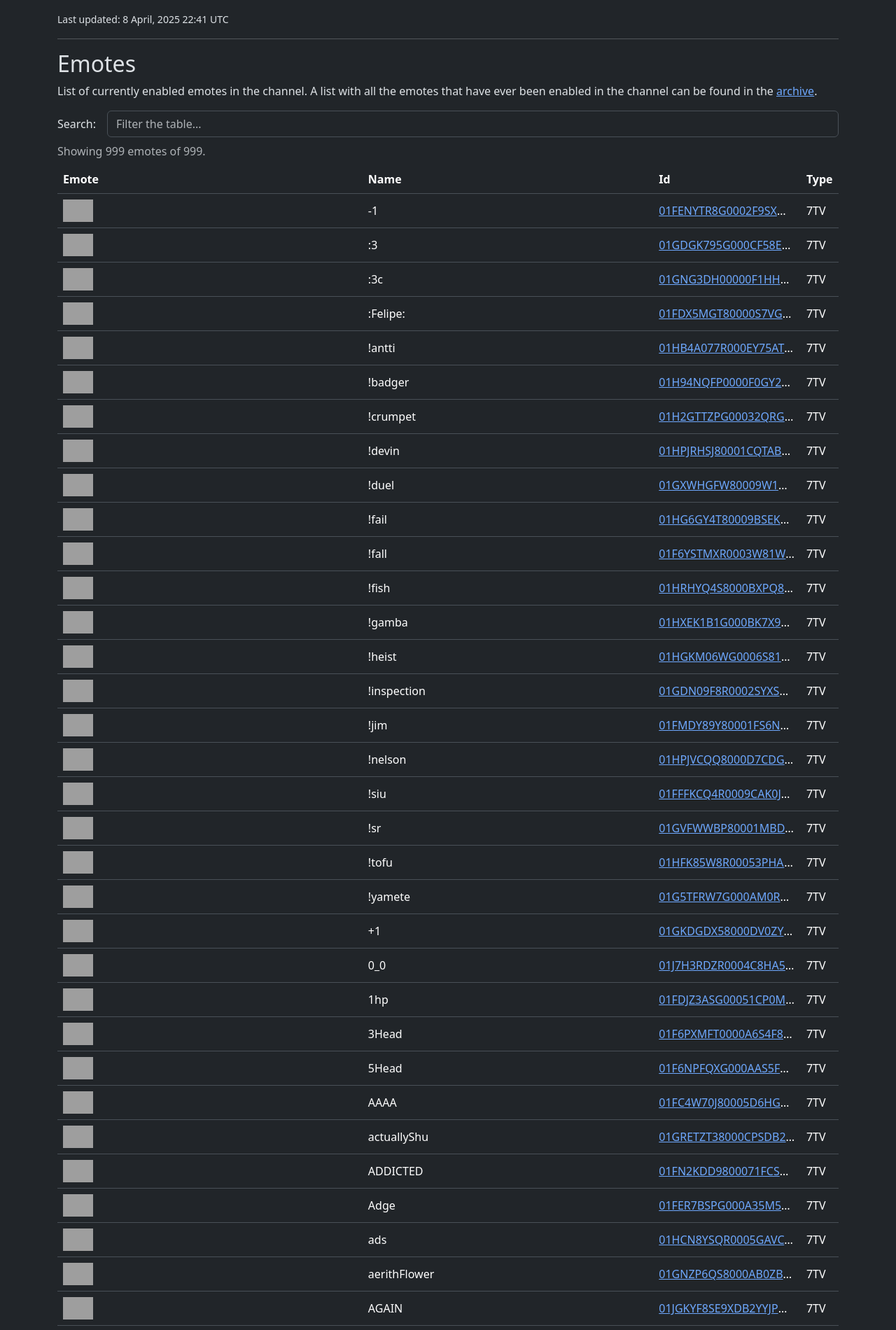
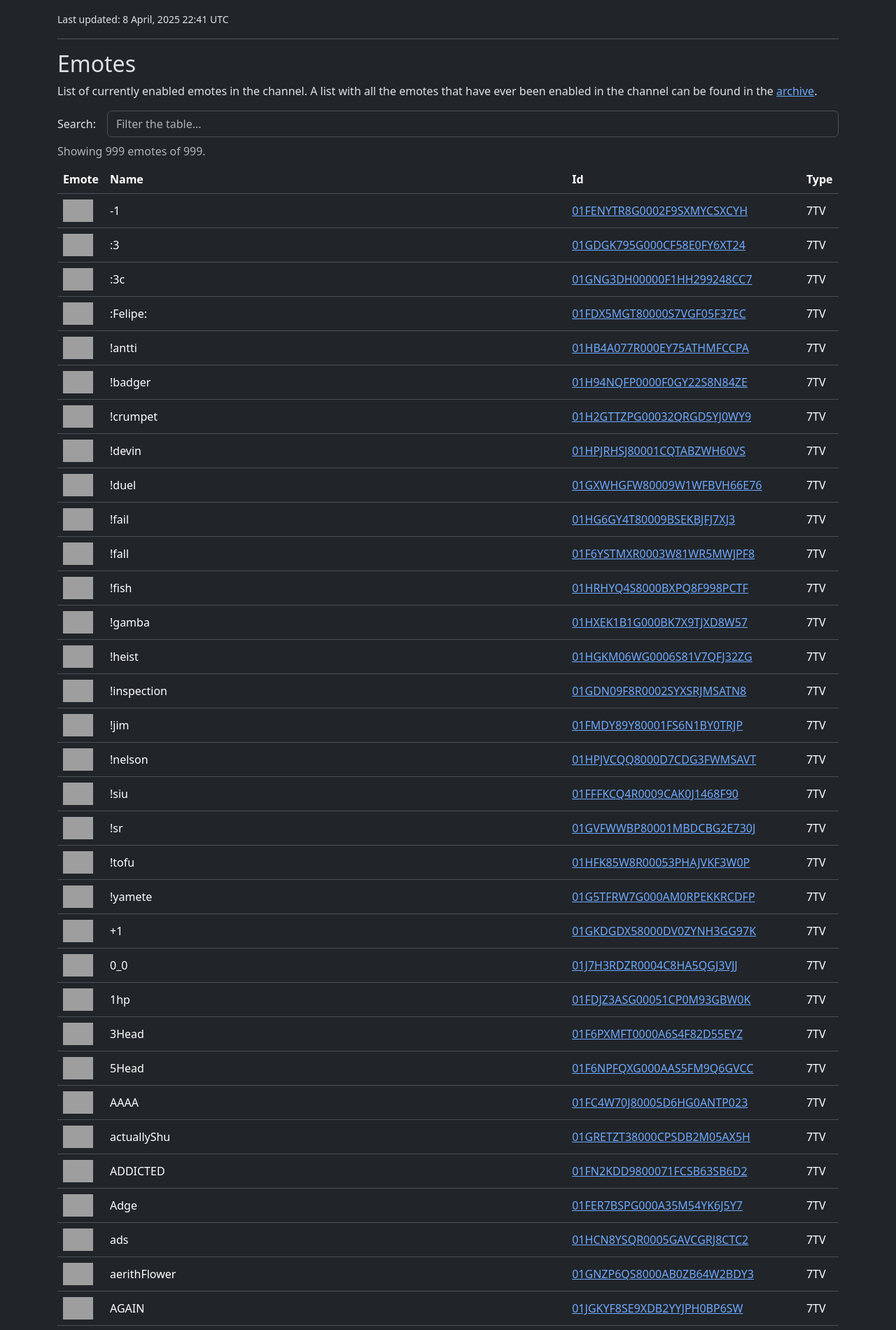
Before and after one commit to febog/mushu-emotes, a Jekyll site: the page built from docs/index.html, in a window 1280 px wide. Shown: the part 502-2402 px from the top of the page at 70% size. Built offline with Jekyll 4.4.1, drawn with Linux system fonts in a browser that asks for light colours; grey boxes are pictures that could not be loaded.

Commit message:
Shrink emote column

```diff
--- a/docs/_includes/emote-table.html
+++ b/docs/_includes/emote-table.html
@@ -26,7 +26,7 @@
     {% for emote in include.emotes %}
     <tr>
       {% if include.show_thumbnails %}
-      <td class="align-middle text-start">
+      <td class="align-middle" style="width: 1px">
         <img class="emote-thumbnail"
              loading="lazy"
              height="32"
```
